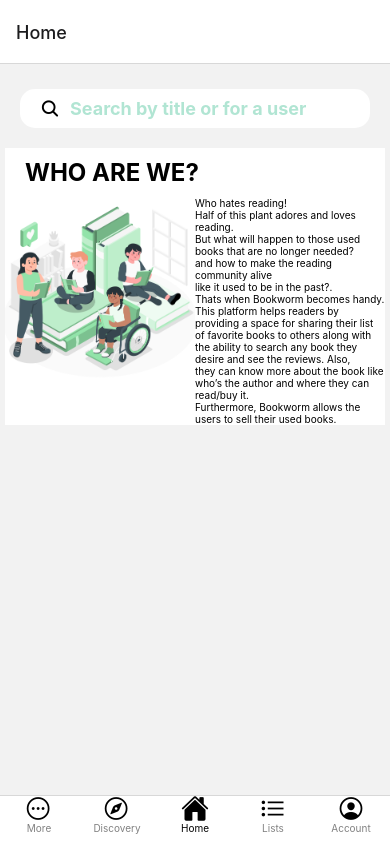
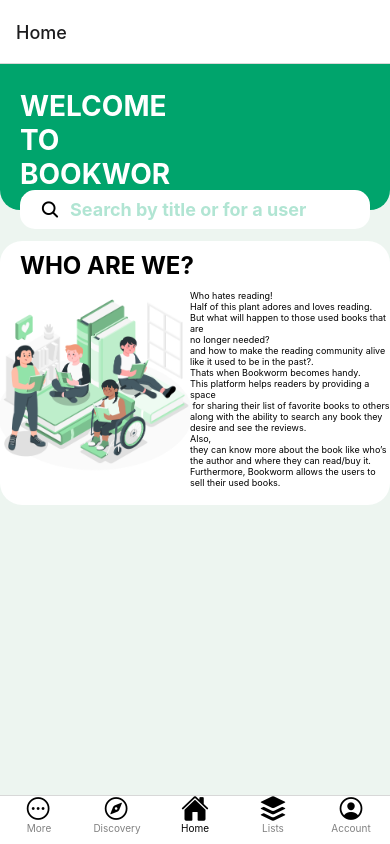
Before and after one commit to alyaj8/BookWorm, a React Native app: screen / in a window 390 px wide. Built offline with nearby package versions, Linux system fonts and the light colour scheme.

Commit message:
homepage

```diff
--- a/navigation/Maincontainer.js
+++ b/navigation/Maincontainer.js
@@ -40,7 +40,7 @@
             if (rn === HomeName) {
               iconName = focused ? "home" : "home-outline";
             } else if (rn === ListssName) {
-              iconName = focused ? "list" : "list-outline";
+              iconName = focused ? "logo-buffer" : "logo-buffer";
             } else if (rn === MoreName) {
               iconName = focused
                 ? "ellipsis-horizontal-circle-sharp"
--- a/navigation/screens/Discovery.js
+++ b/navigation/screens/Discovery.js
@@ -110,11 +110,15 @@
                       backgroundColor: "white",
                       borderRadius: 10,
                       marginBottom: -2,
-                      marginTop: -12,
+                      marginTop: -7,
                       marginRight: -12,
                     }}
                   >
-                    <Icon name="add" size={18} style={{ color: "green" }} />
+                    <Icon
+                      name="bookmarks"
+                      size={18}
+                      style={{ color: "#00a46c" }}
+                    />
                   </View>
                 </View>
                 <TouchableOpacity>
@@ -182,7 +186,7 @@
 
 const styles = StyleSheet.create({
   container: {
-    height: 168,
+    height: 150,
     width: 138,
     borderRadius: 10,
 
@@ -201,7 +205,7 @@
   },
   card: {
     height: 250,
-    backgroundColor: "#EEF7F3",
+    backgroundColor: "#EDF5F0",
     marginHorizontal: 2,
     borderRadius: 10,
     marginBottom: 10,
--- a/navigation/screens/Home.js
+++ b/navigation/screens/Home.js
@@ -14,10 +14,55 @@
   Alert,
 } from "react-native";
 import Icon from "react-native-vector-icons/Ionicons";
+//import { LinearGradient } from "expo-linear-gradient";
 
 export default function Home({ navigation }) {
   return (
-    <SafeAreaView style={{ flex: 1 }}>
+    <View
+      style={{
+        backgroundColor: "#EDF5F0",
+        flex: 1,
+      }}
+    >
+      <View
+        style={{
+          backgroundColor: "#00a46c",
+          height: "20%",
+          borderBottomLeftRadius: 20,
+          borderBottomRightRadius: 20,
+          paddingHorizontal: 20,
+        }}
+      >
+        <View
+          style={{
+            flexDirection: "row",
+            alignItems: "center",
+            marginTop: 25,
+            width: "100%",
+          }}
+        >
+          <View style={{ width: "50%" }}>
+            <Text
+              style={{
+                fontSize: 28,
+                color: "#FFF",
+                fontWeight: "bold",
+              }}
+            >
+              WELCOME TO BOOKWORM
+            </Text>
+          </View>
+        </View>
+      </View>
+      <View
+        colors={["rgba(0,164,109,0.4)"]}
+        style={{
+          left: 0,
+          right: 0,
+          height: 90,
+          marginTop: -45,
+        }}
+      >
         <View
           style={{
             backgroundColor: "#FFF",
@@ -31,6 +76,7 @@
           }}
         >
           <Icon name="ios-search" size={20} style={{ marginRight: 10 }} />
+
           <TextInput
             placeholder="Search by title or for a user"
             placeholderTextColor="#b1e5d3"
@@ -41,15 +87,15 @@
             }}
           />
         </View>
+      </View>
 
-      <View>
-        <ScrollView style={{ paddingTop: 15 }}>
       <View
         style={{
           flex: 1,
           backgroundColor: "white",
           paddingTop: 10,
-              margin: 5,
+          marginTop: -14,
+          borderRadius: 22,
         }}
       >
         <Text
@@ -68,28 +114,31 @@
               fontWeight: "400",
               paddingTop: 10,
               flexDirection: "row",
+              fontSize: 9,
             }}
           >
             Who hates reading! {"\n"}
             Half of this plant adores and loves reading. {"\n"}
-                But what will happen to those used books that are no longer
-                needed?{"\n"}
-                and how to make the reading community alive {"\n"}like it used
-                to be in the past?.{"\n"}
+            But what will happen to those used books that are {"\n"}no longer
+            needed?
+            {"\n"}
+            and how to make the reading community alive {"\n"}like it used to be
+            in the past?.{"\n"}
             Thats when Bookworm becomes handy.{"\n"}
-                This platform helps readers by providing a space for sharing
+            This platform helps readers by providing a space{"\n"} for sharing
             their list of favorite books to others along with the ability to
-                search any book they desire and see the reviews. Also,
-                {"\n"}they can know more about the book like who’s the author
-                and where they can read/buy it.
+            search any book they desire and see the reviews. {"\n"}Also,
+            {"\n"}they can know more about the book like who’s the author and
+            where they can read/buy it.
             {"\n"}Furthermore, Bookworm allows the users to sell their used
             books.
           </Text>
         </View>
       </View>
-        </ScrollView>
+      <View>
+        <Text style={{ marginTop: 290 }}>{""}</Text>
       </View>
-    </SafeAreaView>
+    </View>
   );
 }
 
```
Lines whose indentation alone changed are shown as unchanged.
